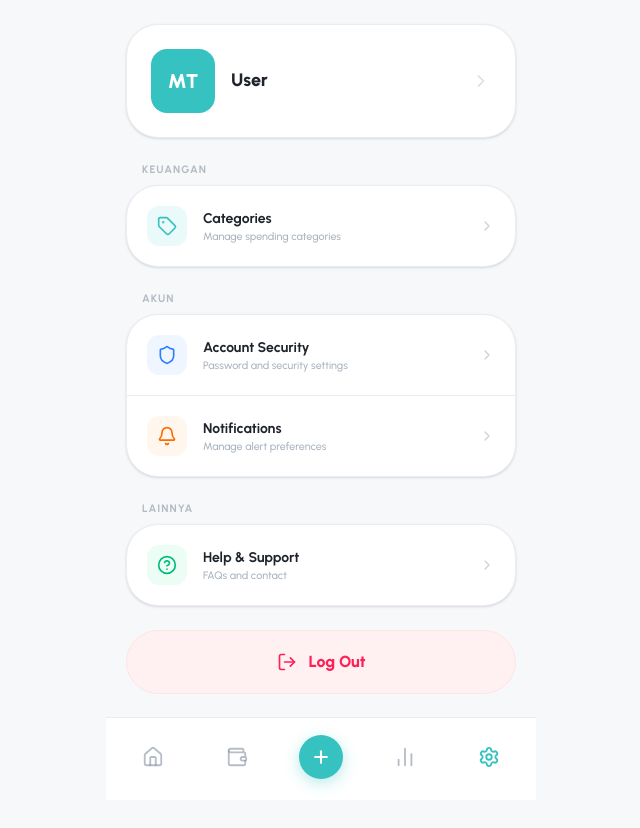
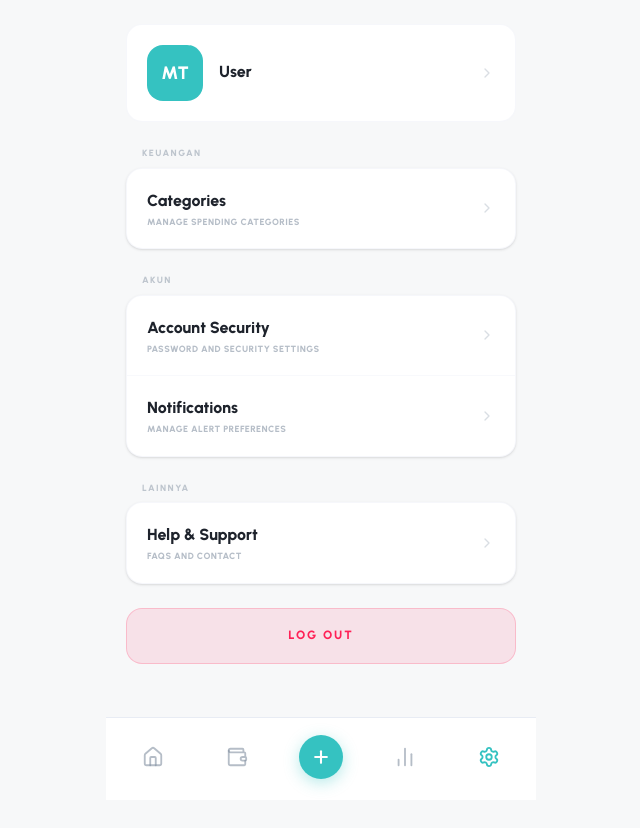
Before and after one commit to projectdummy2025/moneytrack-project, a Next.js app: page /settings in a window 1280 px wide. Shown: the top 828 px of the page, without its empty margins (319-959 px from the left). Built offline with nearby package versions, Linux system fonts and the light colour scheme.

Commit message:
Modernize wallets and settings pages navigation grouping

```diff
--- a/app/settings/page.tsx
+++ b/app/settings/page.tsx
@@ -71,9 +71,9 @@ export default function SettingsPage() {
     <div className="flex flex-col gap-6 font-['Urbanist',sans-serif]">
 
       {/* ── Profile Card ──────────────────────────────────────────────────── */}
-      <div className="bg-card rounded-[2rem] border border-border shadow-sm p-6 flex items-center gap-4">
+      <div className="bg-card rounded-2xl border border-border/40 p-5 flex items-center gap-4 select-none">
         {/* Avatar circle showing user initials */}
-        <div className="w-16 h-16 rounded-2xl bg-[#35C2C1] flex items-center justify-center text-white font-black text-xl shrink-0">
+        <div className="w-14 h-14 rounded-2xl bg-[#35C2C1] flex items-center justify-center text-white font-black text-lg shrink-0">
           {isLoading ? (
             <div className="w-full h-full bg-[#35C2C1]/80 animate-pulse rounded-2xl" />
           ) : (
@@ -90,17 +90,17 @@ export default function SettingsPage() {
             </>
           ) : (
             <>
-              <p className="text-body-lg font-extrabold text-foreground truncate">
+              <p className="text-body font-black text-foreground truncate">
                 {user?.name || "User"}
               </p>
-              <p className="text-meta-xs font-medium text-muted-foreground truncate mt-0.5">
+              <p className="text-[9px] font-black text-muted-foreground/60 uppercase tracking-wider truncate mt-0.5">
                 {user?.email || ""}
               </p>
             </>
           )}
         </div>
 
-        <ChevronRight className="w-5 h-5 text-muted-foreground/30 shrink-0" />
+        <ChevronRight className="w-4 h-4 text-muted-foreground/30 shrink-0" />
       </div>
 
       {/* ── KEUANGAN Group ─────────────────────────────────────────────────── */}
@@ -115,9 +115,8 @@ export default function SettingsPage() {
       {/* ── Logout Button ──────────────────────────────────────────────────── */}
       <button
         onClick={actions.clearSession}
-        className="w-full h-16 rounded-[2rem] bg-rose-50 border border-rose-100 text-rose-500 font-extrabold flex items-center justify-center gap-3 active:scale-[0.98] transition-all"
+        className="w-full h-14 rounded-2xl bg-rose-500/10 border border-rose-500/20 text-rose-500 text-meta font-black uppercase tracking-[0.16em] flex items-center justify-center active:scale-[0.97] transition-all cursor-pointer"
       >
-        <LogOut className="w-5 h-5" />
         Log Out
       </button>
 
@@ -141,29 +140,24 @@ function MenuGroup({ label, items }: { label: string; items: MenuItem[] }) {
   return (
     <div className="flex flex-col gap-2">
       {/* Section label */}
-      <p className="text-meta-xs font-bold text-muted-foreground/60 uppercase tracking-widest px-4">
+      <p className="text-[9px] font-black uppercase tracking-[0.16em] text-muted-foreground/50 px-4">
         {label}
       </p>
 
       {/* Card wrapping the list of items, divided by thin lines */}
-      <div className="bg-card rounded-[2rem] border border-border divide-y divide-border overflow-hidden shadow-sm">
+      <div className="bg-card rounded-2xl border border-border/40 divide-y divide-border/30 overflow-hidden shadow-sm">
         {items.map((item, index) => {
           const rowContent = (
-            <div className="w-full flex items-center gap-4 p-5 hover:bg-muted/50 transition-all group cursor-pointer">
-              {/* Icon badge */}
-              <div className={`w-10 h-10 rounded-xl flex items-center justify-center ${item.colorClass}`}>
-                <item.icon className="w-5 h-5" />
-              </div>
-
+            <div className="w-full flex items-center justify-between p-5 hover:bg-secondary/30 transition-all cursor-pointer active:bg-secondary/50">
               {/* Label and description */}
-              <div className="flex-1 text-left">
-                <p className="text-body-sm font-bold text-foreground">{item.label}</p>
-                <p className="text-meta-xs font-medium text-muted-foreground/70">
+              <div className="flex-1 text-left min-w-0">
+                <p className="text-body font-black text-foreground">{item.label}</p>
+                <p className="text-[9px] font-black text-muted-foreground/60 uppercase tracking-wider mt-0.5">
                   {item.description}
                 </p>
               </div>
 
-              <ChevronRight className="w-4 h-4 text-muted-foreground/40 group-hover:translate-x-0.5 transition-transform" />
+              <ChevronRight className="w-4 h-4 text-muted-foreground/30 shrink-0" />
             </div>
           );
 
@@ -176,7 +170,7 @@ function MenuGroup({ label, items }: { label: string; items: MenuItem[] }) {
             );
           }
           return (
-            <button key={index} className="w-full">
+            <button key={index} className="w-full" type="button">
               {rowContent}
             </button>
           );
--- a/app/wallets/page.tsx
+++ b/app/wallets/page.tsx
@@ -16,8 +16,8 @@ export default function WalletsPage() {
     <div className="flex flex-col gap-6">
       <div className="flex items-center justify-between px-1">
         <div className="flex flex-col">
-          <h1 className="text-heading-lg font-extrabold text-foreground">My Wallets</h1>
-          <p className="text-meta font-semibold text-muted-foreground uppercase">Manage your accounts</p>
+          <h1 className="text-heading-lg font-black tracking-tight text-foreground">My Wallets</h1>
+          <p className="text-meta font-extrabold uppercase tracking-[0.16em] text-muted-foreground/60">Manage your accounts</p>
         </div>
 
         {/* Action buttons: Transfer (opens swap drawer) + Add New Wallet */}
```
